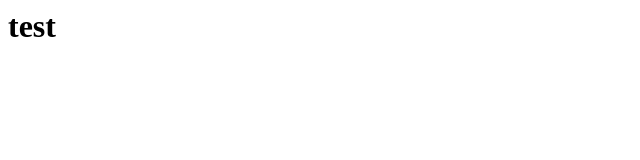
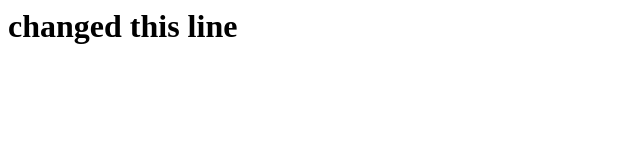
Before and after one commit to NguyenLuanIT/demo-github, a plain HTML site: page index.html in a window 1280 px wide. Shown: the whole page, without its empty margins (0-640 px from the left). Drawn offline with Linux system fonts and the light colour scheme.

Commit message:
Update index.html

```diff
--- a/index.html
+++ b/index.html
@@ -1 +1 @@
-<h1>test</h1>
+<h1>changed this line</h1>
```
